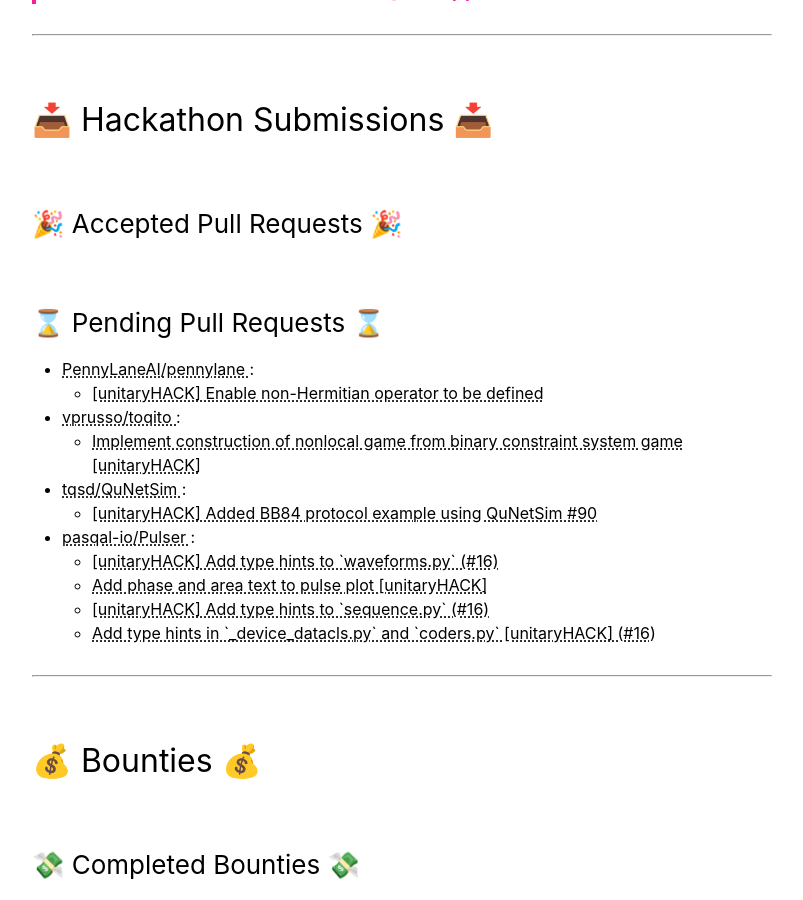
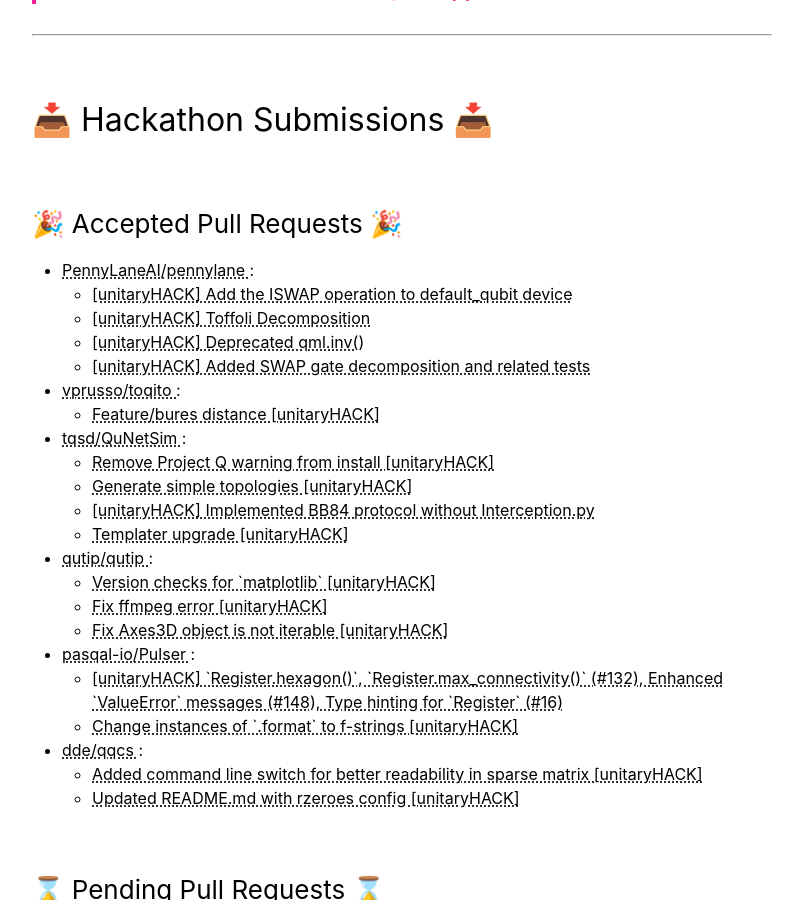
Before and after one commit to unitaryfund/unitaryhack2021, a Jekyll site: the page built from results.md, in a window 1280 px wide and 900 px high, scrolled down 247 px. Shown: the whole window, without its empty margins (238-1041 px from the left). Built offline with Jekyll 4.4.1, drawn with Linux system fonts in a browser that asks for light colours.

Commit message:
Revert merged-prs.yaml

```diff
--- a/_data/merged-prs.yaml
+++ b/_data/merged-prs.yaml
@@ -1 +1,52 @@
---- []
+---
+- name: PennyLaneAI/pennylane
+  data:
+  - title: '[unitaryHACK] Add the ISWAP operation to
+      default_qubit device'
+    number: 1298
+  - title: '[unitaryHACK] Toffoli Decomposition'
+    number: 1320
+  - title: '[unitaryHACK] Deprecated qml.inv()'
+    number: 1325
+  - title: '[unitaryHACK] Added SWAP gate decomposition
+      and related tests'
+    number: 1329
+- name: vprusso/toqito
+  data:
+  - title: Feature/bures distance [unitaryHACK]
+    number: 60
+- name: tqsd/QuNetSim
+  data:
+  - title: Remove Project Q warning from install [unitaryHACK]
+    number: 99
+  - title: Generate simple topologies [unitaryHACK]
+    number: 100
+  - title: '[unitaryHACK] Implemented BB84 protocol
+      without Interception.py'
+    number: 103
+  - title: Templater upgrade [unitaryHACK]
+    number: 105
+- name: qutip/qutip
+  data:
+  - title: Version checks for `matplotlib` [unitaryHACK]
+    number: 1556
+  - title: Fix ffmpeg error [unitaryHACK]
+    number: 1557
+  - title: Fix Axes3D object is not iterable [unitaryHACK]
+    number: 1558
+- name: pasqal-io/Pulser
+  data:
+  - title: '[unitaryHACK] `Register.hexagon()`, `Register.max_connectivity()`
+      (#132), Enhanced `ValueError` messages (#148),
+      Type hinting for `Register` (#16)'
+    number: 155
+  - title: Change instances of `.format` to f-strings
+      [unitaryHACK]
+    number: 162
+- name: dde/qqcs
+  data:
+  - title: Added command line switch for better readability
+      in sparse matrix [unitaryHACK]
+    number: 19
+  - title: Updated README.md with rzeroes config [unitaryHACK]
+    number: 20
```
